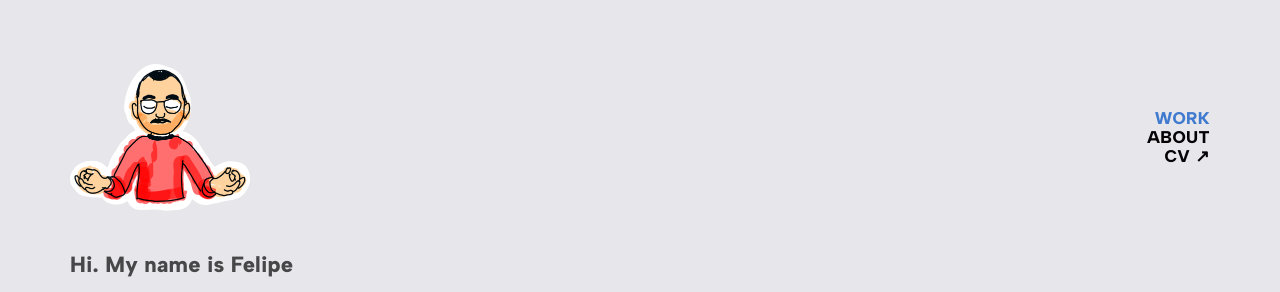
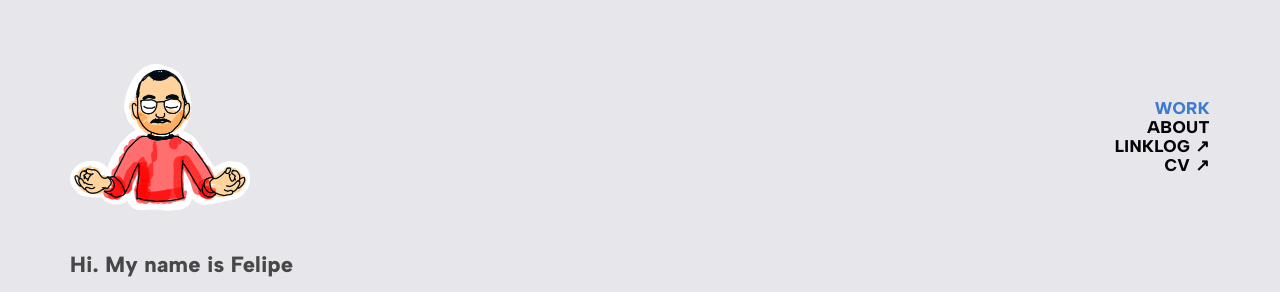
Before and after one commit to seufelipe/seufelipe.github.io, a Jekyll site: the page built from index.html, in a window 1280 px wide. Shown: the top 292 px of the page. Built offline with Jekyll 4.4.1, drawn with Linux system fonts in a browser that asks for light colours; nearby versions of some CDN libraries.

```diff
--- a/_data/settings.yml
+++ b/_data/settings.yml
@@ -12,6 +12,8 @@ menu_settings:
       url: '/'
     - title: 'About'
       url: '/about'
+    - title: 'Linklog &#x2197;&#xFE0E;'
+      url: 'https://pinboard.in/u:seufelipe/public/'
     - title: 'CV &#x2197;&#xFE0E;'
       url: 'https://www.dropbox.com/s/fy771irttz55ceu/felipe-resume.pdf?dl=0'
 
```
